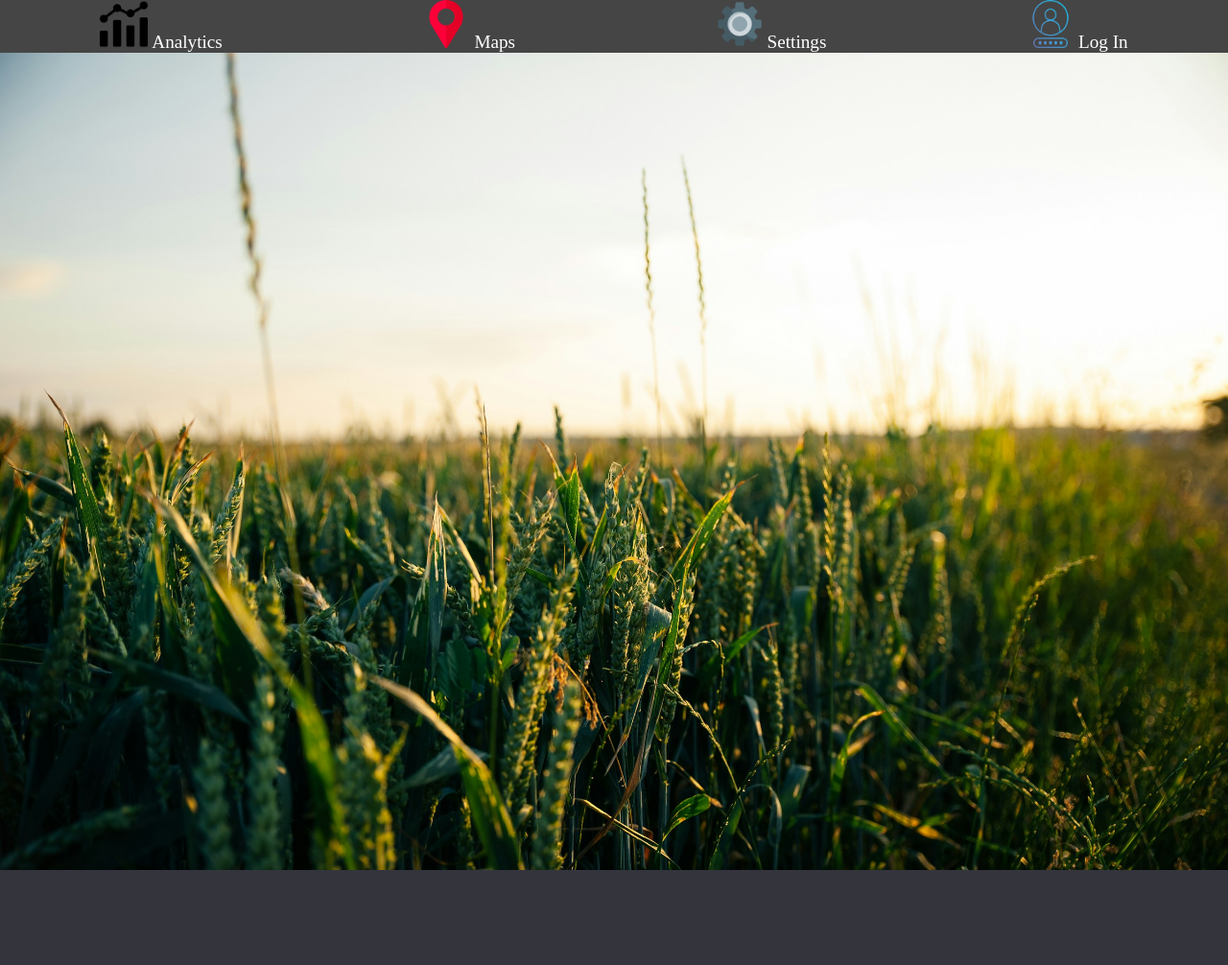
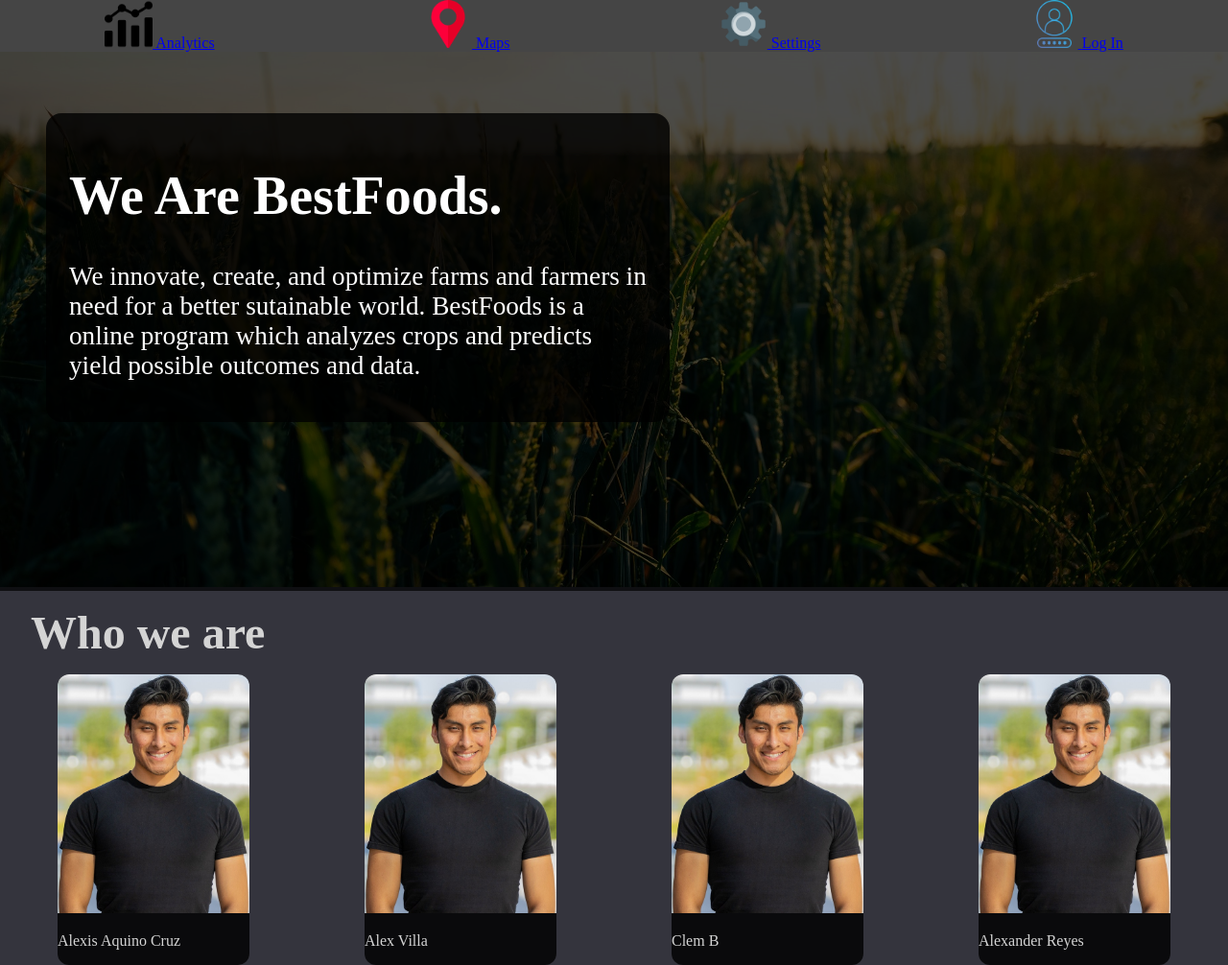
Before and after one commit to HackMercedBoostFoods/hackmercedboostfoods.github.io, a website: page UI/HTML/index.html in a window 1280 px wide. Shown: the whole page at 96% size. Before the commit the page ends 911 px from the top, so only its background shows below. Drawn offline with Linux system fonts and the light colour scheme.

```diff
--- a/UI/CSS/styles.css
+++ b/UI/CSS/styles.css
@@ -1,3 +1,6 @@
+* {
+    box-sizing: border-box;
+}
 body {
     background-color: rgb(52, 52, 61);
     margin: 0;
@@ -15,6 +18,52 @@
     color: white;
     font-size: larger;
 }
+.home-page-content{
+    overflow: hidden;
+}
+.home-welcome {
+    position: absolute;
+    background: rgba(0, 0, 0, 0.7);
+    width: 100vw;
+    height: 100vh;
+}
 .home-crop-img {
     width: 100vw;
 }
+.section1>div>div>div>h1 {
+    font-size: 3.5rem;
+    color: rgb(255,255,255);
+}
+.section1>div>div>div>p {
+    color: rgb(255,255,255);
+    font-size: 1.7rem;
+}
+.home-innerDiv {
+    margin: 4rem 3rem;
+    padding: 1rem 1.5rem;
+    max-width: 650px;
+    background-color: rgba(0, 0, 0, 0.8);
+    border-radius: 1rem;
+}
+
+.section2>h1{
+    margin: 1rem 0 1rem 2rem;
+    color: rgb(212, 212, 212);
+    font-size: 3rem;
+}
+.team>div>img{
+    max-width: 200px;
+}
+.team {
+    display: flex;
+    justify-content: space-around;
+}
+.team>div {
+    background-color: rgba(0, 0, 0, 0.8);
+    max-width: 200px;
+    border-radius: 12px;
+    overflow: hidden;
+}
+.team>div>p {
+    color: rgb(212, 212, 212);
+}
--- a/UI/HTML/index.html
+++ b/UI/HTML/index.html
@@ -10,24 +10,56 @@
 <body>
     <nav>
         <div class="nav-content">
-            <div><img class="nav-icon" src="../images/Icons/data-analytics.png">
-                <span >Analytics</span>
+            <div>
+                <a href="analytics.html"><img class="nav-icon" src="../images/Icons/data-analytics.png">
+                <span>Analytics</span>
+                </a>
             </div>
-            <div><img class="nav-icon" src="../images/Icons/maps.png">
+            <div>
+                <a href="map.html">
+                <img class="nav-icon" src="../images/Icons/maps.png">
                 <span class="">Maps</span>
+                </a>
             </div>
-            <div><img class="nav-icon" src="../images/Icons/setting.png">
+            <div>
+                <a href="settings.html">
+                <img class="nav-icon" src="../images/Icons/setting.png">
                 <span>Settings</span>
+            </a>
             </div>
-            <div><img class="nav-icon" src="../images/Icons/log_in.png">
-                <span>Log In</span>
+            <div>
+                <a href="sign-in.html">
+                    <img class="nav-icon" src="../images/Icons/log_in.png">
+                    <span>Log In</span>
+                </a>
             </div>
         </div>
     </nav>
 
     <div class="home-page-content">
-        <img class="home-crop-img" src="../images/crops.jpg">
-        <div>
+        <div class="section1">
+            <div style="position: relative; overflow: hidden;">
+                    <div class="home-welcome"><!--Helps us with positioning-->
+                        <div class="home-innerDiv">
+                            <h1>We Are BestFoods.</h1>
+                            <p>We innovate, create, and optimize farms and farmers in need for a better sutainable world. BestFoods is a online program which analyzes crops and predicts yield possible outcomes and data.</p>
+                        </div>
+                    </div>
+                <div>
+                    <img class="home-crop-img" src="../images/crops1.jpg">
+                </div>
+            </div>
+        </div>
+
+
+        <div class="section2">
+            <h1>Who we are</h1>
+            <div class="team">
+                <div><img src="../images/alexisaquinocruz.jpg"><p>Alexis Aquino Cruz</p></div>
+                <div><img src="../images/alexisaquinocruz.jpg"><p>Alex Villa</p></div>
+                <div><img src="../images/alexisaquinocruz.jpg"><p>Clem B</p></div>
+                <div><img src="../images/alexisaquinocruz.jpg"><p>Alexander Reyes</p></div>
+            </div>
         </div>
     </div>
 
```
Also changed, not shown: UI/HTML/analytics.html (+37 -0 lines), UI/HTML/map.html (+9 -5 lines), UI/HTML/settings.html (+38 -0 lines), UI/HTML/sign-in.html (+38 -0 lines), package.json (added, +14 -0 lines), UI/images/alexisaquinocruz.jpg (added), UI/images/crops copy.jpg (added), UI/images/crops1.jpg (added), 1 other file.
